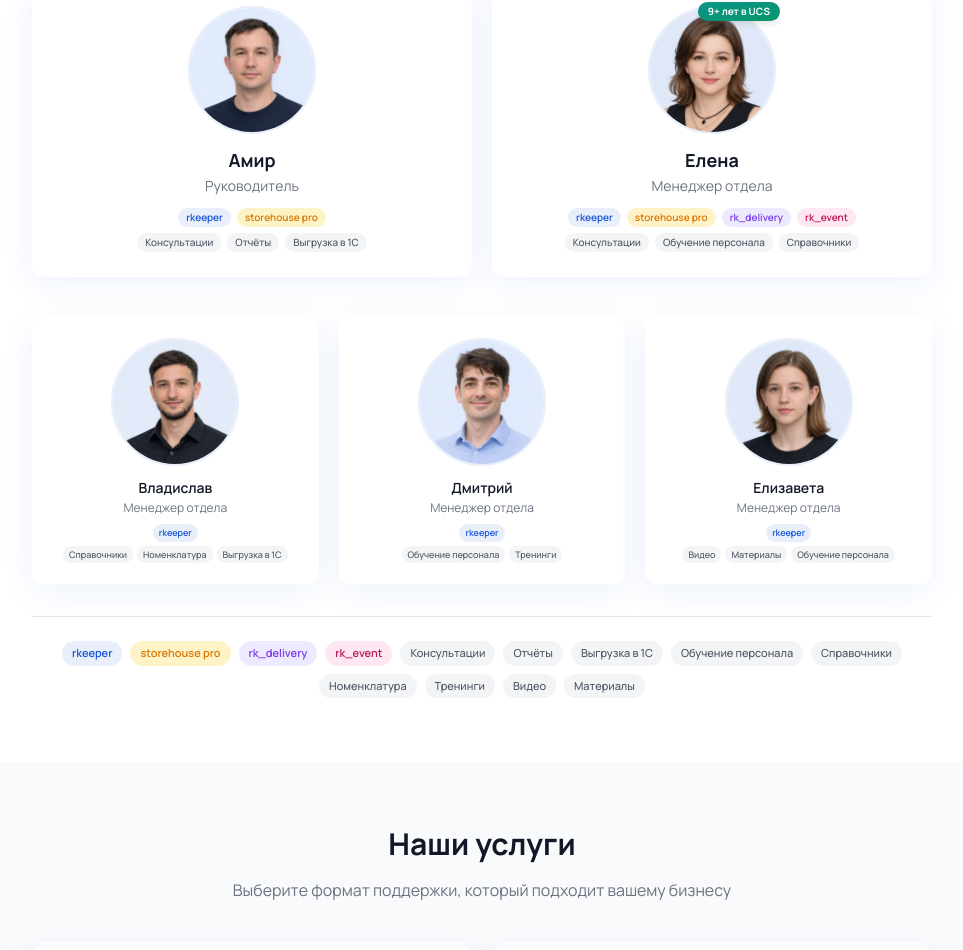
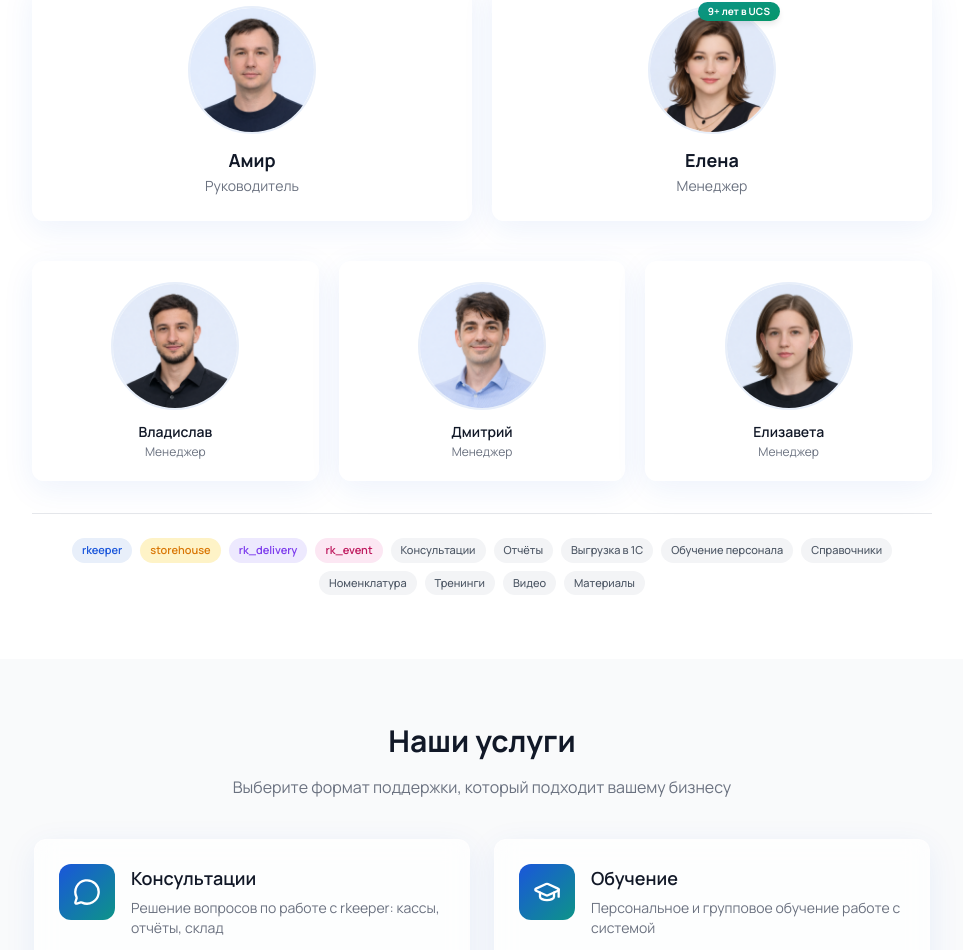
Before and after one commit to ai-fatih/ucs-trainins, a Next.js app in the folder apps/frontend/: page / in a window 1280 px wide. Shown: the part 763-1713 px from the top of the page, without its empty margins (158-1121 px from the left). Built offline with nearby package versions, Linux system fonts and the light colour scheme.

Commit message:
fix: remove tags from cards, rename role to Менеджер, storehouse pro → storehouse

```diff
--- a/apps/frontend/src/app/page.tsx
+++ b/apps/frontend/src/app/page.tsx
@@ -16,7 +16,7 @@ import reviewsData from '@/data/reviews.json';
 
 const programTagColors: Record<string, { bg: string; text: string }> = {
   rkeeper: { bg: '#e8effa', text: '#1a56db' },
-  'storehouse pro': { bg: '#fef3c7', text: '#d97706' },
+  'storehouse': { bg: '#fef3c7', text: '#d97706' },
   rk_delivery: { bg: '#ede9fe', text: '#7c3aed' },
   rk_event: { bg: '#fce7f3', text: '#be185d' },
 };
@@ -261,24 +261,7 @@ export default function HomePage() {
                 <div className="glass-card text-center p-6 h-full flex flex-col items-center">
                   <Avatar src={leader.avatarUrl} name={leader.name} size="lg" bg={leader.avatarBg} color={leader.avatarColor} className="mb-3" />
                   <h3 className="font-bold text-lg text-[#111827]">{leader.name}</h3>
-                  <p className="text-sm text-[#6b7280] mt-0.5 mb-3">{leader.role}</p>
-                  <div className="flex flex-wrap justify-center gap-1.5">
-                    {leader.programTags?.map((tag) => {
-                      const colors = programTagColors[tag] || { bg: '#f3f4f6', text: '#374151' };
-                      return (
-                        <span key={tag} className="text-[10px] px-2 py-0.5 rounded-full font-semibold" style={{ backgroundColor: colors.bg, color: colors.text }}>
-                          {tag}
-                        </span>
-                      );
-                    })}
-                  </div>
-                  <div className="flex flex-wrap justify-center gap-1.5 mt-1.5">
-                    {leader.skillTags?.map((tag) => (
-                      <span key={tag} className="text-[10px] px-2 py-0.5 rounded-full bg-gray-100 text-gray-600 font-medium">
-                        {tag}
-                      </span>
-                    ))}
-                  </div>
+                  <p className="text-sm text-[#6b7280] mt-0.5">{leader.role}</p>
                 </div>
               </div>
 
@@ -302,24 +285,7 @@ export default function HomePage() {
                             )}
                           </div>
                           <h3 className="font-bold text-lg text-[#111827]">{elena.name}</h3>
-                          <p className="text-sm text-[#6b7280] mt-0.5 mb-3">{elena.role}</p>
-                          <div className="flex flex-wrap justify-center gap-1.5">
-                            {elena.programTags?.map((tag) => {
-                              const colors = programTagColors[tag] || { bg: '#f3f4f6', text: '#374151' };
-                              return (
-                                <span key={tag} className="text-[10px] px-2 py-0.5 rounded-full font-semibold" style={{ backgroundColor: colors.bg, color: colors.text }}>
-                                  {tag}
-                                </span>
-                              );
-                            })}
-                          </div>
-                          <div className="flex flex-wrap justify-center gap-1.5 mt-1.5">
-                            {elena.skillTags?.map((tag) => (
-                              <span key={tag} className="text-[10px] px-2 py-0.5 rounded-full bg-gray-100 text-gray-600 font-medium">
-                                {tag}
-                              </span>
-                            ))}
-                          </div>
+                          <p className="text-sm text-[#6b7280] mt-0.5">{elena.role}</p>
                         </div>
                       </div>
                     )}
@@ -330,24 +296,7 @@ export default function HomePage() {
                         <div key={spec.id} className="glass-card text-center p-5 flex flex-col items-center">
                           <Avatar src={spec.avatarUrl} name={spec.name} size="lg" bg={spec.avatarBg} color={spec.avatarColor} className="mb-3" />
                           <h3 className="font-semibold text-sm text-[#111827]">{spec.name}</h3>
-                          <p className="text-xs text-[#6b7280] mt-0.5 mb-2">{spec.role}</p>
-                          <div className="flex flex-wrap justify-center gap-1">
-                            {spec.programTags?.map((tag) => {
-                              const colors = programTagColors[tag] || { bg: '#f3f4f6', text: '#374151' };
-                              return (
-                                <span key={tag} className="text-[9px] px-1.5 py-0.5 rounded-full font-semibold" style={{ backgroundColor: colors.bg, color: colors.text }}>
-                                  {tag}
-                                </span>
-                              );
-                            })}
-                          </div>
-                          <div className="flex flex-wrap justify-center gap-1 mt-1">
-                            {spec.skillTags?.map((tag) => (
-                              <span key={tag} className="text-[9px] px-1.5 py-0.5 rounded-full bg-gray-100 text-gray-600 font-medium">
-                                {tag}
-                              </span>
-                            ))}
-                          </div>
+                          <p className="text-xs text-[#6b7280] mt-0.5">{spec.role}</p>
                         </div>
                       ))}
                     </div>
@@ -359,24 +308,7 @@ export default function HomePage() {
                           <div className="glass-card text-center p-5 h-full flex flex-col items-center">
                             <Avatar src={spec.avatarUrl} name={spec.name} size="lg" bg={spec.avatarBg} color={spec.avatarColor} className="mb-3" />
                             <h3 className="font-semibold text-sm text-[#111827]">{spec.name}</h3>
-                            <p className="text-xs text-[#6b7280] mt-0.5 mb-2">{spec.role}</p>
-                            <div className="flex flex-wrap justify-center gap-1">
-                              {spec.programTags?.map((tag) => {
-                                const colors = programTagColors[tag] || { bg: '#f3f4f6', text: '#374151' };
-                                return (
-                                  <span key={tag} className="text-[9px] px-1.5 py-0.5 rounded-full font-semibold" style={{ backgroundColor: colors.bg, color: colors.text }}>
-                                    {tag}
-                                  </span>
-                                );
-                              })}
-                            </div>
-                            <div className="flex flex-wrap justify-center gap-1 mt-1">
-                              {spec.skillTags?.map((tag) => (
-                                <span key={tag} className="text-[9px] px-1.5 py-0.5 rounded-full bg-gray-100 text-gray-600 font-medium">
-                                  {tag}
-                                </span>
-                              ))}
-                            </div>
+                            <p className="text-xs text-[#6b7280] mt-0.5">{spec.role}</p>
                           </div>
                         </div>
                       ))}
--- a/apps/frontend/src/app/specialists/page.tsx
+++ b/apps/frontend/src/app/specialists/page.tsx
@@ -13,7 +13,7 @@ import type { Specialist } from '@/types';
 
 const programTagColors: Record<string, { bg: string; text: string }> = {
   rkeeper: { bg: '#e8effa', text: '#1a56db' },
-  'storehouse pro': { bg: '#fef3c7', text: '#d97706' },
+  'storehouse': { bg: '#fef3c7', text: '#d97706' },
   rk_delivery: { bg: '#ede9fe', text: '#7c3aed' },
   rk_event: { bg: '#fce7f3', text: '#be185d' },
 };
@@ -57,24 +57,9 @@ function SpecialistsPageContent() {
             />
             <h3 className="text-base font-semibold">{spec.name}</h3>
             <p className="text-sm text-[#6b7280] mb-2">{spec.role}</p>
-            <div className="flex items-center justify-center gap-1 mb-3">
+            <div className="flex items-center justify-center gap-1 mb-4">
               <Stars rating={spec.rating} />
               <span className="text-xs text-[#6b7280] font-medium">{spec.rating} ({spec.reviewCount} отзывов)</span>
-            </div>
-            <div className="flex flex-wrap justify-center gap-1 mb-4">
-              {spec.programTags?.map((tag) => {
-                const colors = programTagColors[tag] || { bg: '#f3f4f6', text: '#374151' };
-                return (
-                  <span key={tag} className="text-[10px] px-2 py-0.5 rounded-full font-semibold" style={{ backgroundColor: colors.bg, color: colors.text }}>
-                    {tag}
-                  </span>
-                );
-              })}
-              {spec.skillTags?.map((tag) => (
-                <span key={tag} className="text-[10px] px-2 py-0.5 rounded-full bg-gray-100 text-gray-600 font-medium">
-                  {tag}
-                </span>
-              ))}
             </div>
             <button
               onClick={() => handleSelect(spec.id)}
--- a/apps/frontend/src/data/specialists.json
+++ b/apps/frontend/src/data/specialists.json
@@ -5,7 +5,7 @@
     "role": "Руководитель",
     "rating": 5.0,
     "reviewCount": 0,
-    "programTags": ["rkeeper", "storehouse pro"],
+    "programTags": ["rkeeper", "storehouse"],
     "skillTags": ["Консультации", "Отчёты", "Выгрузка в 1C"],
     "avatar": "АМ",
     "avatarBg": "#e8effa",
@@ -16,10 +16,10 @@
   {
     "id": "2",
     "name": "Елена",
-    "role": "Менеджер отдела",
+    "role": "Менеджер",
     "rating": 5.0,
     "reviewCount": 0,
-    "programTags": ["rkeeper", "storehouse pro", "rk_delivery", "rk_event"],
+    "programTags": ["rkeeper", "storehouse", "rk_delivery", "rk_event"],
     "skillTags": ["Консультации", "Обучение персонала", "Справочники"],
     "avatar": "ЕЛ",
     "avatarBg": "#ccfbf1",
@@ -30,7 +30,7 @@
   {
     "id": "3",
     "name": "Владислав",
-    "role": "Менеджер отдела",
+    "role": "Менеджер",
     "rating": 5.0,
     "reviewCount": 0,
     "programTags": ["rkeeper"],
@@ -44,7 +44,7 @@
   {
     "id": "4",
     "name": "Дмитрий",
-    "role": "Менеджер отдела",
+    "role": "Менеджер",
     "rating": 5.0,
     "reviewCount": 0,
     "programTags": ["rkeeper"],
@@ -58,7 +58,7 @@
   {
     "id": "5",
     "name": "Елизавета",
-    "role": "Менеджер отдела",
+    "role": "Менеджер",
     "rating": 5.0,
     "reviewCount": 0,
     "programTags": ["rkeeper"],
```
